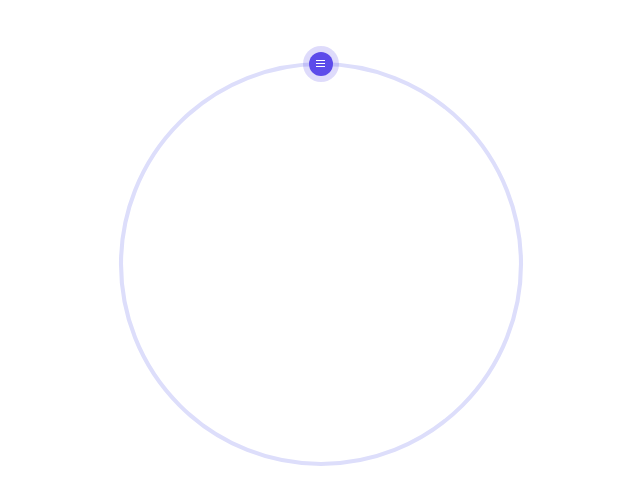
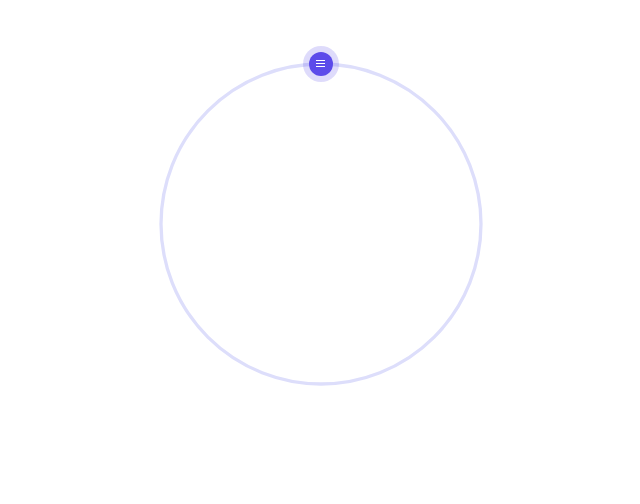
Before and after one commit to fseehawer/react-circular-slider, a React (Create React App) app: page / in a window 1280 px wide. Shown: the top 504 px of the page, without its empty margins (319-959 px from the left). Built offline with nearby package versions, Linux system fonts and the light colour scheme.

Commit message:
Change max-width

```diff
--- a/src/App.js
+++ b/src/App.js
@@ -6,7 +6,7 @@ const App = () => {
     const styles = StyleSheet.create({
         wrapper: {
             margin: '4rem auto',
-            maxWidth: '25rem'
+            maxWidth: '20rem'
         }
     });
 
```
Also changed, not shown: 8 other files (tests, documents, lock files or other folders).
